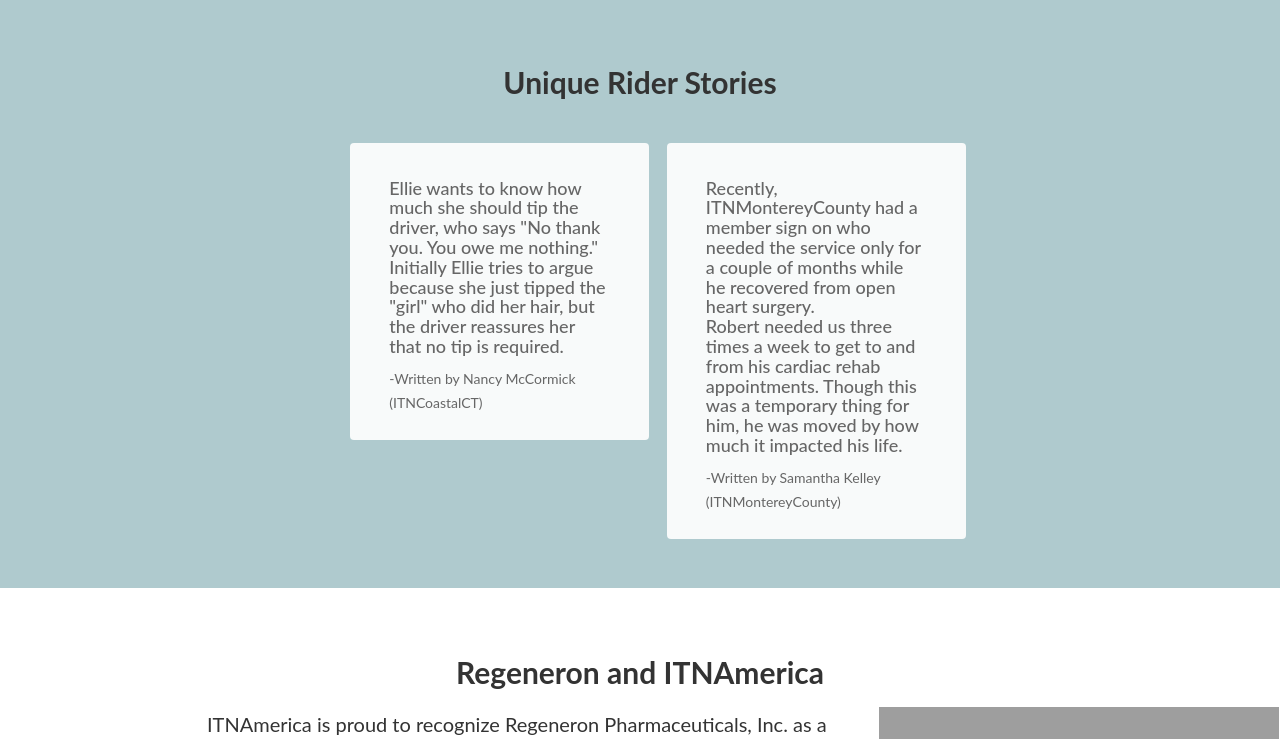
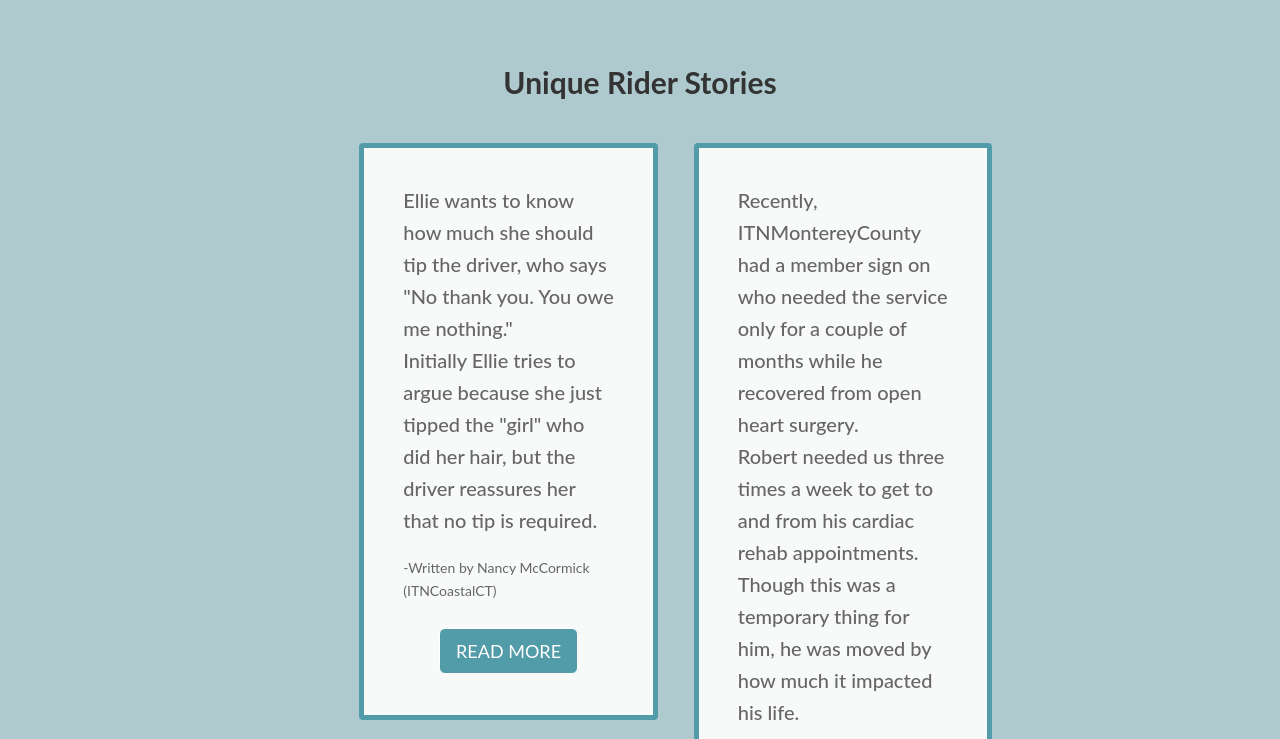
Before and after one commit to samguergen/ITNLanier, a PHP site: page / in a window 1280 px wide. Shown: the part 1987-2726 px from the top of the page. Run offline with PHP 8.4, Linux system fonts and the light colour scheme; some libraries are stand-ins or nearby versions; grey boxes are pictures that could not be loaded.

Commit message:
better rider stories section homepage

```diff
--- a/css/index.css
+++ b/css/index.css
@@ -143,7 +143,6 @@ nav .dropdown-menu li a {
   margin-left: auto;
   margin-right: auto;
 }
-
 .homepage .hp-first .features .feature-icon{
   text-align:center;
   border-radius: 100%;
@@ -153,18 +152,15 @@ nav .dropdown-menu li a {
   margin-left:auto;
   margin-right:auto;
 }
-
 .homepage .hp-first .features .feature-icon .fa{
   font-size: 60px;
   line-height: 200px;
 }
-
 .homepage .hp-first .features h6 {
   text-align: center;
   font-size:20px;
   margin-top:20px;
 }
-
 .homepage .hp-first .features .feature-description {
   margin-top: 10%;
   font-size: 18px;
@@ -173,23 +169,19 @@ nav .dropdown-menu li a {
   padding-left: 15px;
   padding-right: 15px;
 }
-
 .homepage .mission {
   text-align: center;
   background-color: #399eaa;
   color: white;
   font-size:50px;
 }
-
 .homepage .mission h4 {
   margin-top:25px;
   line-height: 1.7;
   font-size:25px;
 }
+.homepage .progress {
 
-.homepage .progress {
-  /*min-height: 200px;
-  max-height: 300px;*/
   height: 300px;
   font-size: 40px;
   color: white;
@@ -198,12 +190,10 @@ nav .dropdown-menu li a {
   background-size: cover;
   background-position: center;
 }
-
 .homepage .progress h1 {
   text-align:center;
   font-size: 50px;
 }
-
 .homepage .progress .progress-steps{
   margin-top: 3%;
   text-align: center;
@@ -211,30 +201,34 @@ nav .dropdown-menu li a {
   margin-left:auto;
   margin-right:auto;
 }
-
 .homepage .progress .progress-steps .numbers{
   margin-bottom: -7%;
   font-size: 50px;
 }
-
 .homepage .rider-stories {
   background: #afcace;
 }
-
 .homepage .rider-stories .rider-stories-text {
   background: #f8fafa;
   color: #666666;
   padding: 26px 39px;
+  border: 5px solid #529ba8;
   border-radius: 4px;
-  margin-left: 1%;
-  margin-right: 1%;
+  margin-left: 2%;
+  margin-right: 2%;
 }
-
+.homepage .rider-stories .rider-stories-text h4 {
+  line-height: 1.6;
+  font-size:20px;
+  margin-bottom: 20px;
+}
+.homepage .rider-stories .rider-stories-text p {
+  text-align:center;
+}
 .homepage .regeneron {
   background: white;
   font-size: 20px;
 }
-
 .homepage .regeneron h2 {
   margin-bottom:2%;
 }
@@ -1157,6 +1151,14 @@ margin-left: -10%;
 .mb-25 {margin-bottom:25px}
 
 
+/* OFFICIAL WIDGETS */
+
+.btn-lg {
+  background: #529ba8;
+  border-color: white;
+}
+
+
 /* RESPONSIVE */
 
 @media (max-width: 1196px) {
--- a/index.html
+++ b/index.html
@@ -253,6 +253,10 @@
               -Written by Nancy McCormick <br>
             (ITNCoastalCT)
 
+            <p>
+              <a href="views/rider-stories.html" class="btn btn-primary btn-lg mt-25">READ MORE</a>
+            </p>
+
 
           </div>
           <div class="col-sm-4 rider-stories-text">
@@ -261,6 +265,10 @@
 
               -Written by Samantha Kelley <br>
             (ITNMontereyCounty)
+
+            <p>
+              <a href="views/rider-stories.html" class="btn btn-primary btn-lg mt-25">READ MORE</a>
+            </p>
 
 
           </div>
```
